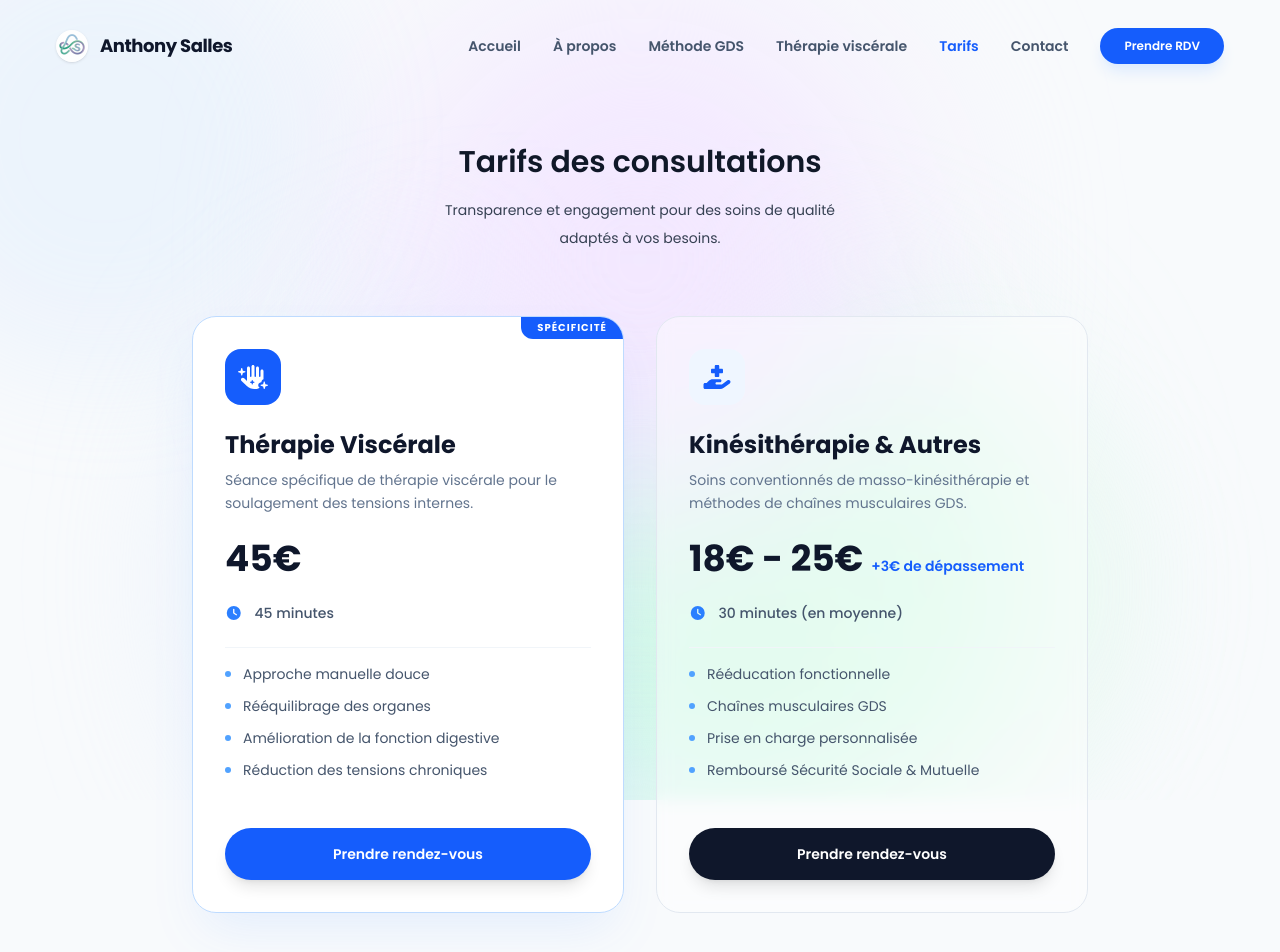
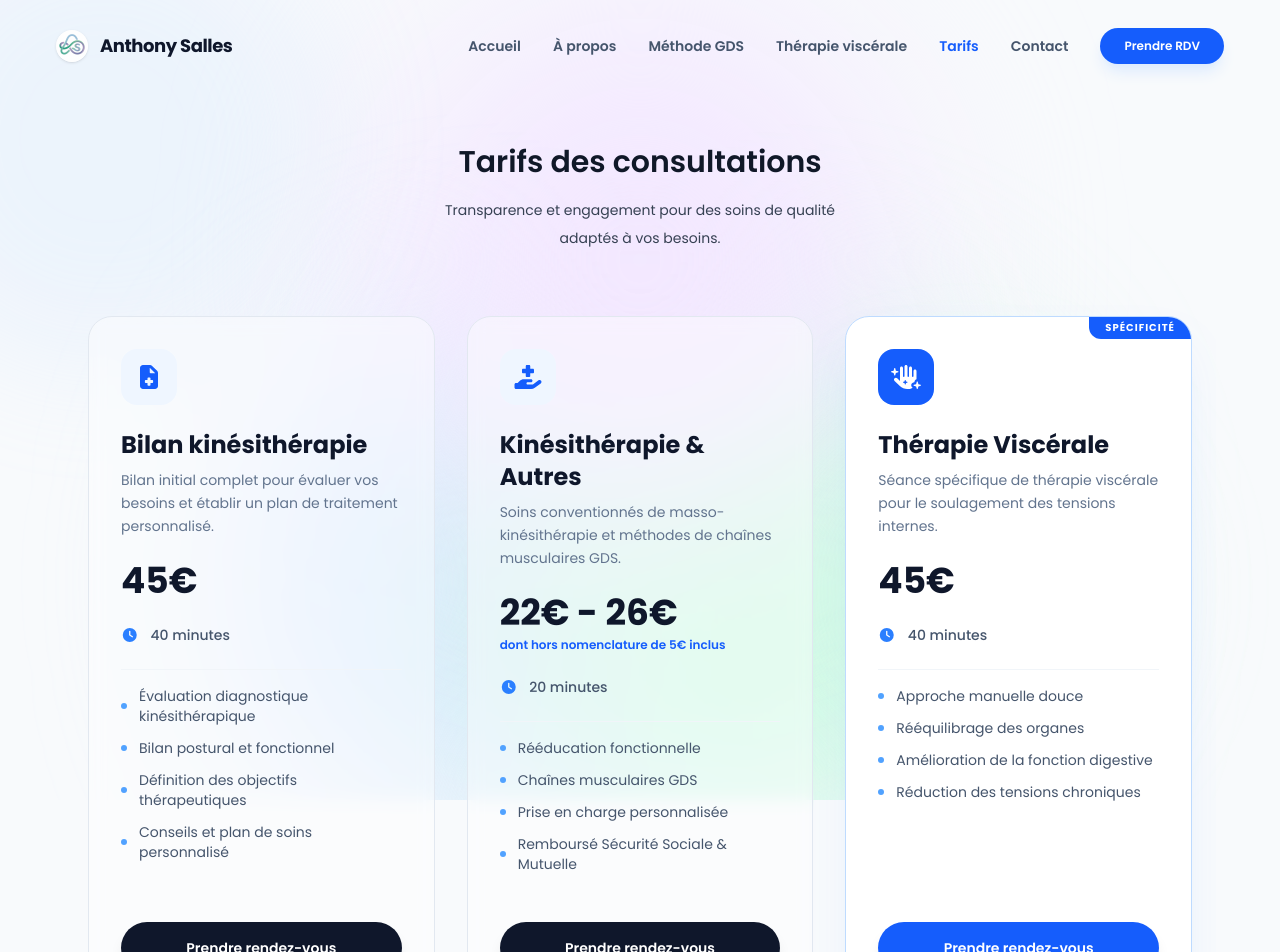
Before and after one commit to LTiollier/anthony-salles, a Next.js app: page /tarif in a window 1280 px wide. Shown: the top 952 px of the page. Built offline with nearby package versions, Linux system fonts and the light colour scheme.

Commit message:
✨ update pricing cards and rates

```diff
--- a/sections/pricing-section.jsx
+++ b/sections/pricing-section.jsx
@@ -2,17 +2,48 @@ import SectionTitle from "@/components/section-title";
 import { FontAwesomeIcon } from "@fortawesome/react-fontawesome";
 import { faHandSparkles } from "@fortawesome/free-solid-svg-icons/faHandSparkles";
 import { faHandHoldingMedical } from "@fortawesome/free-solid-svg-icons/faHandHoldingMedical";
+import { faFileMedical } from "@fortawesome/free-solid-svg-icons/faFileMedical";
 import { faClock } from "@fortawesome/free-solid-svg-icons/faClock";
 import { faShieldHeart } from "@fortawesome/free-solid-svg-icons/faShieldHeart";
 import Reveal from "@/components/reveal";
 
-export default function PricingSection() {
 const pricingData = [
+  {
+    title: "Bilan kinésithérapie",
+    icon: faFileMedical,
+    price: "45€",
+    duration: "40 minutes",
+    description:
+      "Bilan initial complet pour évaluer vos besoins et établir un plan de traitement personnalisé.",
+    details: [
+      "Évaluation diagnostique kinésithérapique",
+      "Bilan postural et fonctionnel",
+      "Définition des objectifs thérapeutiques",
+      "Conseils et plan de soins personnalisé",
+    ],
+    highlight: false,
+  },
+  {
+    title: "Kinésithérapie & Autres",
+    icon: faHandHoldingMedical,
+    price: "22€ - 26€",
+    extra: "dont hors nomenclature de 5€ inclus",
+    duration: "20 minutes",
+    description:
+      "Soins conventionnés de masso-kinésithérapie et méthodes de chaînes musculaires GDS.",
+    details: [
+      "Rééducation fonctionnelle",
+      "Chaînes musculaires GDS",
+      "Prise en charge personnalisée",
+      "Remboursé Sécurité Sociale & Mutuelle",
+    ],
+    highlight: false,
+  },
   {
     title: "Thérapie Viscérale",
     icon: faHandSparkles,
     price: "45€",
-      duration: "45 minutes",
+    duration: "40 minutes",
     description:
       "Séance spécifique de thérapie viscérale pour le soulagement des tensions internes.",
     details: [
@@ -23,24 +54,9 @@ export default function PricingSection() {
     ],
     highlight: true,
   },
-    {
-      title: "Kinésithérapie & Autres",
-      icon: faHandHoldingMedical,
-      price: "18€ - 25€",
-      extra: "+3€ de dépassement",
-      duration: "30 minutes (en moyenne)",
-      description:
-        "Soins conventionnés de masso-kinésithérapie et méthodes de chaînes musculaires GDS.",
-      details: [
-        "Rééducation fonctionnelle",
-        "Chaînes musculaires GDS",
-        "Prise en charge personnalisée",
-        "Remboursé Sécurité Sociale & Mutuelle",
-      ],
-      highlight: false,
-    },
 ];
 
+export default function PricingSection() {
   return (
     <section className="py-24 md:py-32 max-w-6xl mx-auto px-6 overflow-hidden">
       <SectionTitle
@@ -48,11 +64,11 @@ export default function PricingSection() {
         description="Transparence et engagement pour des soins de qualité adaptés à vos besoins."
       />
 
-      <div className="grid grid-cols-1 md:grid-cols-2 gap-8 mt-16 max-w-4xl mx-auto">
+      <div className="grid grid-cols-1 md:grid-cols-3 gap-8 mt-16 max-w-6xl mx-auto">
         {pricingData.map((item, index) => (
           <Reveal key={index} y={0} delay={index * 0.1} className="h-full">
             <div
-              className={`relative p-8 rounded-3xl border transition-all duration-500 overflow-hidden h-full ${
+              className={`relative p-8 rounded-3xl border transition-all duration-500 overflow-hidden h-full flex flex-col justify-between ${
                 item.highlight
                   ? "bg-white shadow-2xl shadow-blue-500/10 border-blue-200"
                   : "bg-white/40 backdrop-blur-sm border-slate-200 hover:border-blue-200"
@@ -64,6 +80,7 @@ export default function PricingSection() {
                 </div>
               )}
 
+              <div className="space-y-6 flex-1 flex flex-col justify-between">
                 <div className="space-y-6">
                   <div
                     className={`size-14 rounded-2xl flex items-center justify-center text-2xl ${
@@ -84,12 +101,12 @@ export default function PricingSection() {
                     </p>
                   </div>
 
-                <div className="flex items-baseline gap-2">
+                  <div className="flex flex-col gap-1">
                     <span className="text-4xl font-extrabold text-slate-900">
                       {item.price}
                     </span>
                     {item.extra && (
-                    <span className="text-blue-600 font-semibold text-sm">
+                      <span className="text-blue-600 font-semibold text-xs">
                         {item.extra}
                       </span>
                     )}
@@ -106,11 +123,12 @@ export default function PricingSection() {
                         key={idx}
                         className="flex items-center gap-3 text-slate-600 text-sm"
                       >
-                      <div className="size-1.5 rounded-full bg-blue-400" />
+                        <div className="size-1.5 rounded-full bg-blue-400 shrink-0" />
                         {detail}
                       </li>
                     ))}
                   </ul>
+                </div>
 
                 <div className="pt-6">
                   <a
@@ -147,8 +165,8 @@ export default function PricingSection() {
             s'effectue sur la base des tarifs de la Sécurité Sociale (60%) et de
             votre Mutuelle (40%).
             <br />
-            Le dépassement d'honoraires de 3€ peut être pris en charge par
-            certaines mutuelles (hors CMU/AME).
+            Le montant hors nomenclature (5€) peut être pris en charge par
+            certaines mutuelles selon votre contrat.
           </p>
         </div>
       </Reveal>
```
Lines whose indentation alone changed are shown as unchanged.
